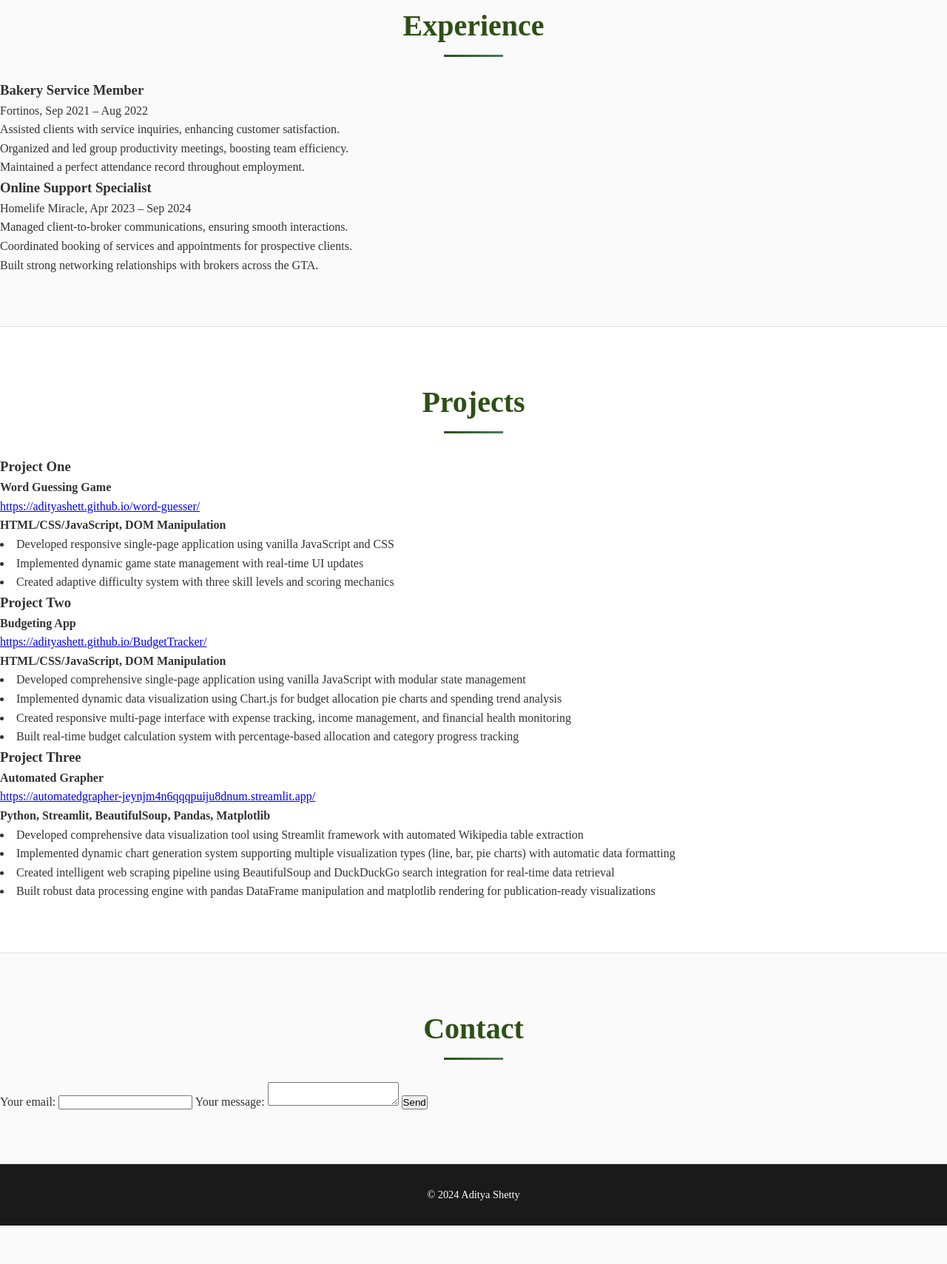
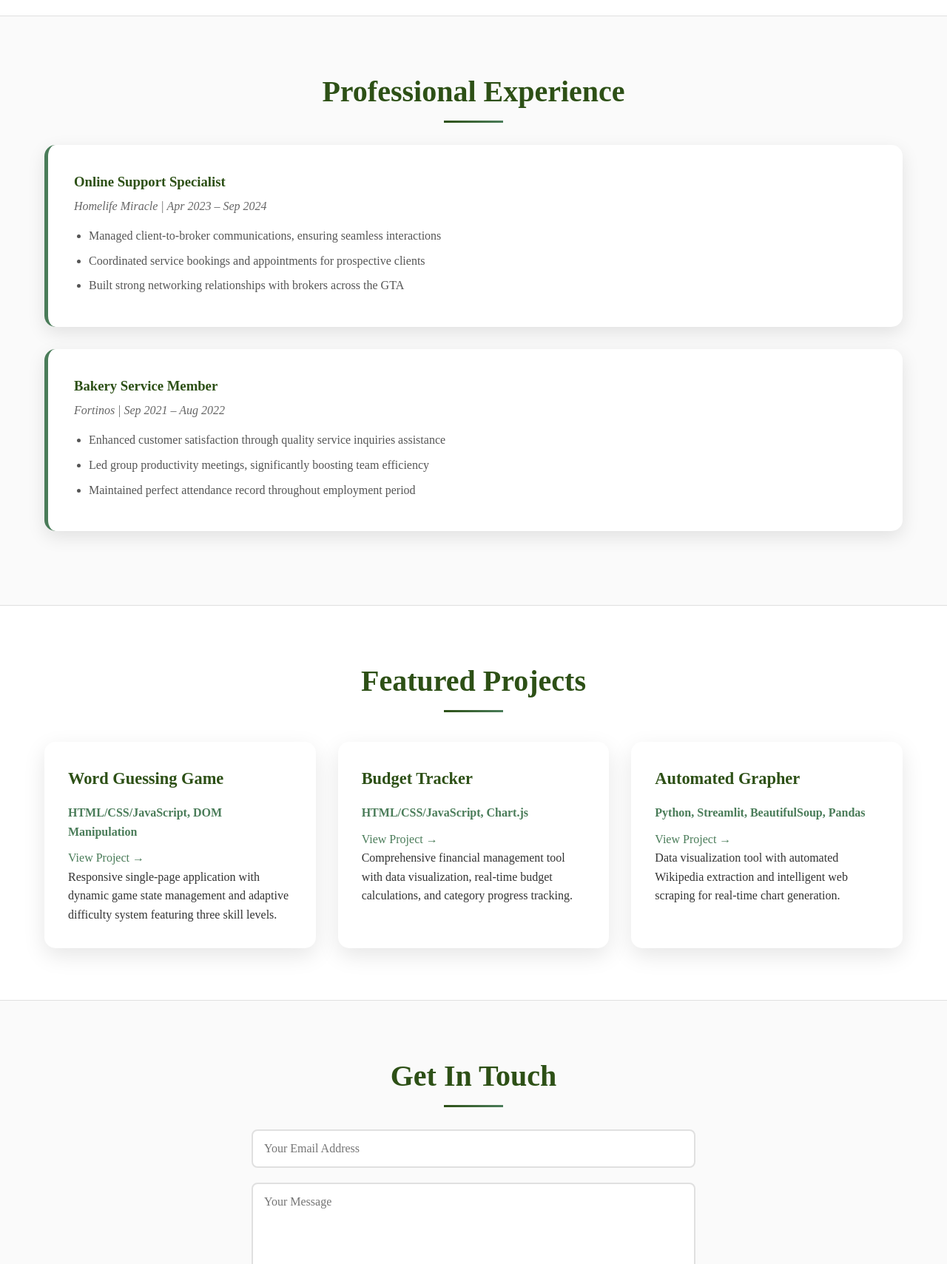
Before and after one commit to AdityaShett/portflio-website, a plain HTML site: page index.html in a window 1280 px wide. Shown: the part 1091-2800 px from the top of the page at 74% size. Before the commit the page ends 2748 px from the top, so only its background shows below. Drawn offline with Linux system fonts and the light colour scheme.

Commit message:
Update index.html

```diff
--- a/index.html
+++ b/index.html
@@ -3,7 +3,7 @@
 <head>
   <meta charset="UTF-8">
   <meta name="viewport" content="width=device-width, initial-scale=1.0">
-  <title>Aditya Shetty</title>
+  <title>Aditya Shetty - Portfolio</title>
   <style>
     * { margin: 0; padding: 0; box-sizing: border-box; }
 
@@ -252,7 +252,6 @@
   </style>
 </head>
 <body>
-
   <header>
     <div class="container">
       <h1>Aditya Shetty</h1>
@@ -267,113 +266,103 @@
       <a href="#experience">Experience</a>
       <a href="#projects">Projects</a>
       <a href="#contact">Contact</a>
+    </div>
   </nav>
 
   <section id="about">
-    <h2>About</h2>
-    <p>Hey Everyone! I am a Software Engineer currently studying at Queen's University. I'm passionate about expanding my skillset in Deep Learning and NL Processing.</p>
+    <div class="container">
+      <h2>About Me</h2>
+      <div class="about-content">
+        <p>I am a passionate Software Engineer currently pursuing my studies at Queen's University. My focus lies in expanding my expertise in Deep Learning and Natural Language Processing, constantly exploring innovative solutions to complex problems.</p>
+      </div>
+    </div>
   </section>
 
   <section id="skills">
-    <h2>Skills</h2>
-    <div class="skills">
-      <div class="box">
-        <strong>Languages</strong>
-        <p>C/C++, CSS, HTML, Java, x86 , JavaScript, Numpy, Pandas, PHP, Python,R, Shell Scripting</p>
+    <div class="container">
+      <h2>Technical Skills</h2>
+      <div class="skills-grid">
+        <div class="card">
+          <h3>Programming Languages</h3>
+          <p>C/C++, Java, Python, JavaScript, R, x86 Assembly, PHP, Shell Scripting</p>
         </div>
-      <div class="box">
-        <strong>Web</strong>
-        <p>HTML, CSS, JavaScript, PHP, ASP.NET</p>
+        <div class="card">
+          <h3>Web Technologies</h3>
+          <p>HTML5, CSS3, JavaScript, PHP, ASP.NET</p>
         </div>
-      <div class="box">
-        <strong>Tools</strong>
-        <p>Git, Unix, Unity, VSCode </p>
+        <div class="card">
+          <h3>Tools & Libraries</h3>
+          <p>Git, Unix, Unity, VSCode, NumPy, Pandas</p>
+        </div>
       </div>
     </div>
   </section>
 
   <section id="experience">
-    <h2>Experience</h2>
-    <div class="box">
-      <h3>Bakery Service Member</h3>
-      <p>Fortinos, Sep 2021 – Aug 2022</p>
+    <div class="container">
+      <h2>Professional Experience</h2>
+      <div class="experience-item">
+        <h3>Online Support Specialist</h3>
+        <p>Homelife Miracle | Apr 2023 – Sep 2024</p>
         <ul>
-          <li>Assisted clients with service inquiries, enhancing customer satisfaction.</li>
-          <li>Organized and led group productivity meetings, boosting team efficiency.</li>
-          <li>Maintained a perfect attendance record throughout employment.</li>
+          <li>Managed client-to-broker communications, ensuring seamless interactions</li>
+          <li>Coordinated service bookings and appointments for prospective clients</li>
+          <li>Built strong networking relationships with brokers across the GTA</li>
         </ul>
       </div>
-    <div class="box">
-      <h3>Online Support Specialist</h3>
-      <p>Homelife Miracle, Apr 2023 – Sep 2024</p>
+      <div class="experience-item">
+        <h3>Bakery Service Member</h3>
+        <p>Fortinos | Sep 2021 – Aug 2022</p>
         <ul>
-          <li>Managed client-to-broker communications, ensuring smooth interactions.</li>
-          <li>Coordinated booking of services and appointments for prospective clients.</li>
-          <li>Built strong networking relationships with brokers across the GTA.</li>
+          <li>Enhanced customer satisfaction through quality service inquiries assistance</li>
+          <li>Led group productivity meetings, significantly boosting team efficiency</li>
+          <li>Maintained perfect attendance record throughout employment period</li>
         </ul>
+      </div>
     </div>
   </section>
 
   <section id="projects">
-  <h2>Projects</h2>
-  <div class="projects">
-    <div class="box">
-      <h3>Project One</h3>
-      <h4><strong>Word Guessing Game</strong></h4>
-      <p><a href="https://adityashett.github.io/word-guesser/" target="_blank">https://adityashett.github.io/word-guesser/</a></p>
-      <p><strong>HTML/CSS/JavaScript, DOM Manipulation</strong></p>
-      <li>Developed responsive single-page application using vanilla JavaScript and CSS</li>
-      <li>Implemented dynamic game state management with real-time UI updates</li>
-      <li>Created adaptive difficulty system with three skill levels and scoring mechanics</li>
+    <div class="container">
+      <h2>Featured Projects</h2>
+      <div class="projects-grid">
+        <div class="card">
+          <h3>Word Guessing Game</h3>
+          <h4>HTML/CSS/JavaScript, DOM Manipulation</h4>
+          <p><a href="https://adityashett.github.io/word-guesser/" class="project-link" target="_blank">View Project →</a></p>
+          <p>Responsive single-page application with dynamic game state management and adaptive difficulty system featuring three skill levels.</p>
         </div>
-    <div class="box">
-      <h3>Project Two</h3>
-      <h4><strong>Budgeting App</strong></h4>
-      <p><a href="https://adityashett.github.io/BudgetTracker/" target="_blank">https://adityashett.github.io/BudgetTracker/</a></p>
-      <p><strong>HTML/CSS/JavaScript, DOM Manipulation</strong></p>
-      <li>Developed comprehensive single-page application using vanilla JavaScript with modular state management</li>
-      <li>Implemented dynamic data visualization using Chart.js for budget allocation pie charts and spending trend analysis</li>
-      <li>Created responsive multi-page interface with expense tracking, income management, and financial health monitoring</li>
-      <li>Built real-time budget calculation system with percentage-based allocation and category progress tracking</li>
+        <div class="card">
+          <h3>Budget Tracker</h3>
+          <h4>HTML/CSS/JavaScript, Chart.js</h4>
+          <p><a href="https://adityashett.github.io/BudgetTracker/" class="project-link" target="_blank">View Project →</a></p>
+          <p>Comprehensive financial management tool with data visualization, real-time budget calculations, and category progress tracking.</p>
         </div>
-    <div class="box">
-      <h3>Project Three</h3>
-      <h4><strong>Automated Grapher</strong></h4>
-      <p><a href="https://automatedgrapher-jeynjm4n6qqqpuiju8dnum.streamlit.app/" target="_blank">https://automatedgrapher-jeynjm4n6qqqpuiju8dnum.streamlit.app/</a></p>
-      <p><strong>Python, Streamlit, BeautifulSoup, Pandas, Matplotlib</strong></p>
-      <li>Developed comprehensive data visualization tool using Streamlit framework with automated Wikipedia table extraction</li>
-      <li>Implemented dynamic chart generation system supporting multiple visualization types (line, bar, pie charts) with automatic data formatting</li>
-      <li>Created intelligent web scraping pipeline using BeautifulSoup and DuckDuckGo search integration for real-time data retrieval</li>
-      <li>Built robust data processing engine with pandas DataFrame manipulation and matplotlib rendering for publication-ready visualizations</li>
+        <div class="card">
+          <h3>Automated Grapher</h3>
+          <h4>Python, Streamlit, BeautifulSoup, Pandas</h4>
+          <p><a href="https://automatedgrapher-jeynjm4n6qqqpuiju8dnum.streamlit.app/" class="project-link" target="_blank">View Project →</a></p>
+          <p>Data visualization tool with automated Wikipedia extraction and intelligent web scraping for real-time chart generation.</p>
+        </div>
       </div>
     </div>
   </section>
 
-
-  <section id="contact" class="contact">
-    <h2>Contact</h2>
-
-         <form
-          action="https://formspree.io/f/mblkdpvz"
-          method="POST"
-        >
-          <label>
-            Your email:
-            <input type="email" name="email">
-          </label>
-          <label>
-            Your message:
-            <textarea name="message"></textarea>
-          </label>
-          <!-- your other form fields go here -->
-          <button type="submit">Send</button>
+  <section id="contact">
+    <div class="container">
+      <h2>Get In Touch</h2>
+      <form class="contact-form" action="https://formspree.io/f/mblkdpvz" method="POST">
+        <input type="email" name="email" placeholder="Your Email Address" required>
+        <textarea name="message" placeholder="Your Message" required></textarea>
+        <button type="submit" class="btn">Send Message</button>
       </form>
-
+    </div>
   </section>
 
   <footer>
-    <p>© 2024 Aditya Shetty</p>
+    <div class="container">
+      <p>© 2024 Aditya Shetty. All rights reserved.</p>
+    </div>
   </footer>
-
 </body>
 </html>
```
Lines whose indentation alone changed are shown as unchanged.
